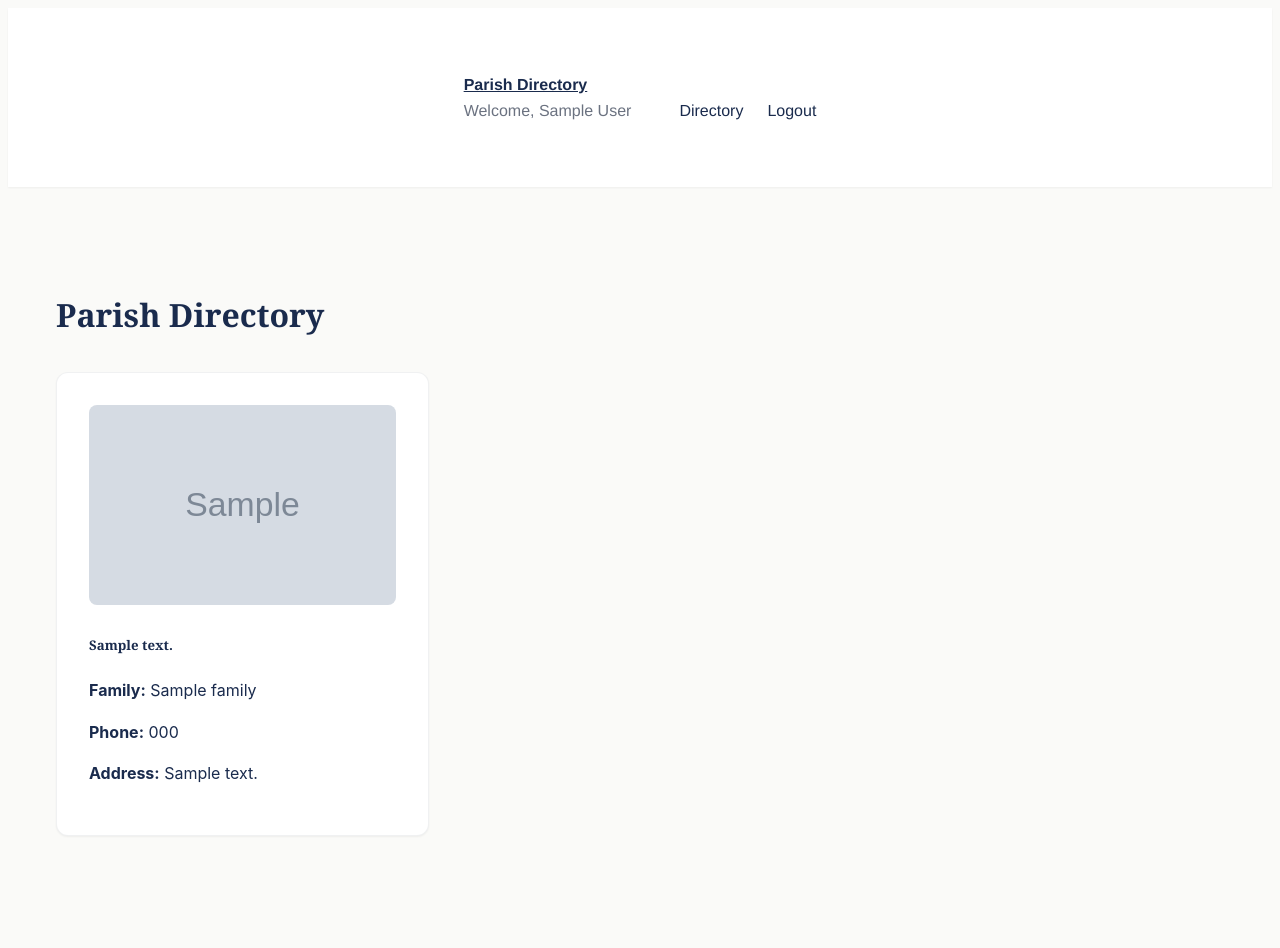
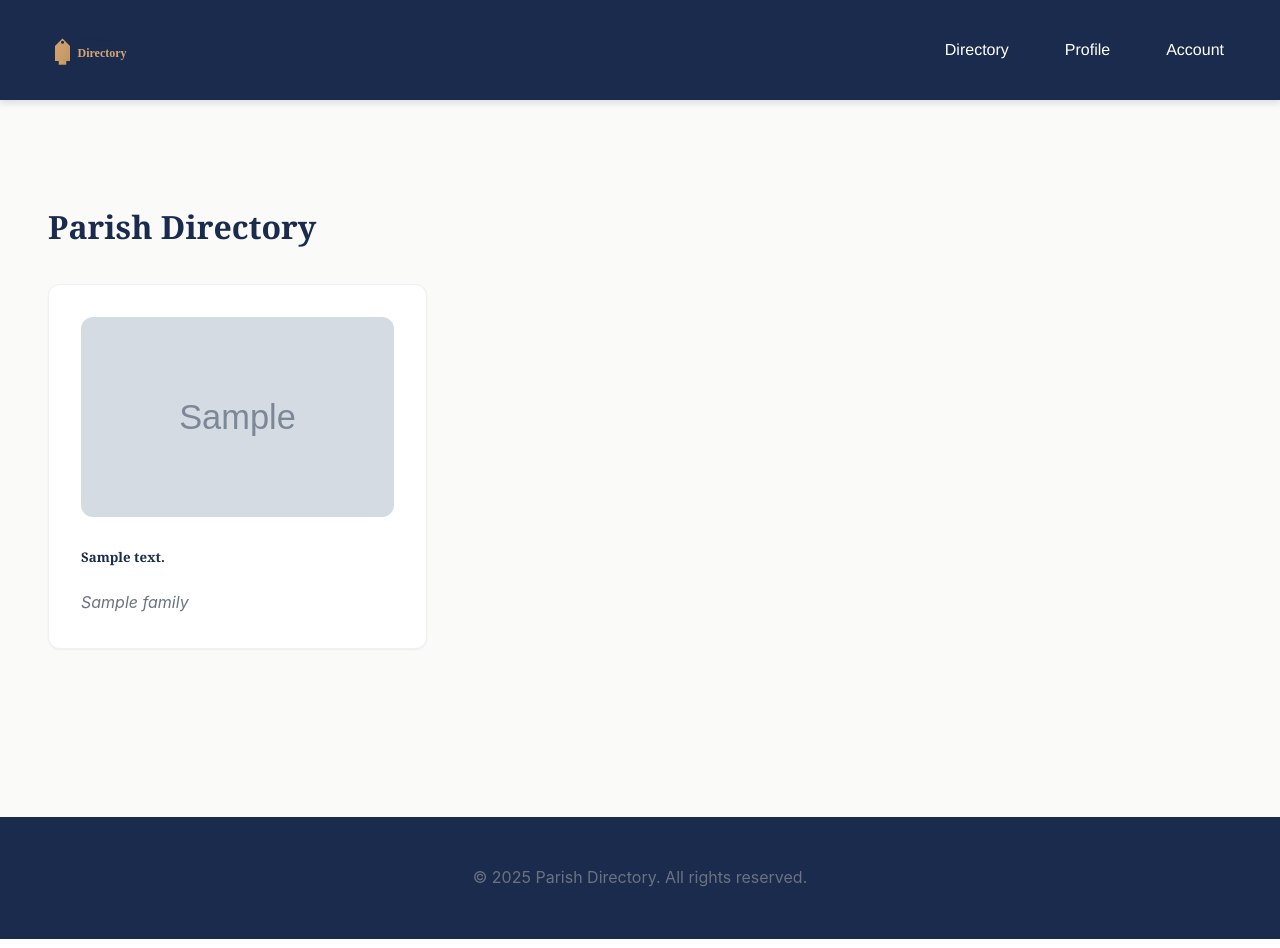
Before and after one commit to harnischllc/parish-directory, a Django app: page /directory/ in a window 1280 px wide. Run offline with Django 5.2, Linux system fonts and the light colour scheme; a user stored in the database is signed in; data comes from the database, SQL or seed files in the repository; tables that the repository leaves empty hold one stand-in row (values such as "Sample post"); grey boxes marked "Sample" are stand-in pictures.

Commit message:
feat: global CSS, base layout, styled directory grid, themed auth pages

```diff
--- a/directory/static/css/style.css
+++ b/directory/static/css/style.css
@@ -68,12 +68,99 @@ body {
   background-color: var(--background);
   color: var(--primary-navy);
   line-height: 1.6;
+  margin: 0;
+  padding: 0;
 }
 
-.navbar-brand {
+/* Header */
+.site-header {
+  background: var(--primary-navy);
+  color: white;
+  padding: var(--space-md) 0;
+  box-shadow: var(--shadow-md);
+}
+
+.header-container {
+  max-width: 1200px;
+  margin: 0 auto;
+  padding: 0 var(--space-lg);
+  display: flex;
+  justify-content: space-between;
+  align-items: center;
+}
+
+.logo-img {
+  height: 60px;
+  width: auto;
+}
+
+.main-nav {
+  display: flex;
+  align-items: center;
+  gap: var(--space-lg);
+}
+
+.main-nav .nav-link {
+  color: white;
+  text-decoration: none;
+  font-weight: 500;
   font-family: 'Montserrat', 'Helvetica Neue', sans-serif;
-  font-weight: 700;
-  color: var(--primary-navy) !important;
+  transition: color 0.2s ease;
+  padding: var(--space-sm) var(--space-md);
+  border-radius: var(--radius-md);
+}
+
+.main-nav .nav-link:hover {
+  color: var(--primary-gold);
+  background: rgba(255, 255, 255, 0.1);
+}
+
+.account-dropdown {
+  position: relative;
+  display: inline-block;
+}
+
+.dropdown-content {
+  display: none;
+  position: absolute;
+  right: 0;
+  background: white;
+  min-width: 160px;
+  box-shadow: var(--shadow-lg);
+  border-radius: var(--radius-md);
+  z-index: 1;
+  margin-top: var(--space-sm);
+}
+
+.account-dropdown:hover .dropdown-content {
+  display: block;
+}
+
+.dropdown-content a {
+  color: var(--primary-navy);
+  padding: var(--space-sm) var(--space-md);
+  text-decoration: none;
+  display: block;
+  transition: background-color 0.2s ease;
+}
+
+.dropdown-content a:hover {
+  background-color: var(--background);
+}
+
+/* Footer */
+.site-footer {
+  background: var(--primary-navy);
+  color: var(--gray);
+  padding: var(--space-xl) 0;
+  margin-top: var(--space-3xl);
+}
+
+.footer-container {
+  max-width: 1200px;
+  margin: 0 auto;
+  padding: 0 var(--space-lg);
+  text-align: center;
 }
 
 /* Buttons */
@@ -136,10 +229,23 @@ body {
   padding: var(--space-lg);
   margin: calc(-1 * var(--space-lg)) calc(-1 * var(--space-lg)) var(--space-lg) calc(-1 * var(--space-lg));
   font-family: 'Playfair Display', Georgia, serif;
+  text-align: center;
+}
+
+.card-header h1 {
+  color: white;
+  margin: 0;
+  font-size: var(--text-4xl);
+}
+
+.card-header h3 {
+  color: white;
+  margin: var(--space-sm) 0 0 0;
+  font-size: var(--text-xl);
 }
 
 .card-img-top {
-  border-radius: var(--radius-md);
+  border-radius: var(--radius-lg);
   object-fit: cover;
   transition: transform 0.3s ease;
   height: 200px;
@@ -148,6 +254,12 @@ body {
 
 .card:hover .card-img-top {
   transform: scale(1.02);
+}
+
+.family-name {
+  color: var(--gray);
+  font-style: italic;
+  margin: 0;
 }
 
 /* Forms */
@@ -196,40 +315,6 @@ body {
   font-weight: 500;
   color: var(--primary-navy);
   cursor: pointer;
-}
-
-/* Navigation */
-.navbar {
-  background: white !important;
-  box-shadow: var(--shadow-sm);
-  padding: var(--space-md) 0;
-  display: flex;
-  justify-content: space-between;
-  align-items: center;
-}
-
-.navbar-nav {
-  display: flex;
-  align-items: center;
-  gap: var(--space-lg);
-}
-
-.navbar-nav .nav-link {
-  color: var(--primary-navy) !important;
-  font-weight: 500;
-  font-family: 'Montserrat', 'Helvetica Neue', sans-serif;
-  transition: color 0.2s ease;
-  text-decoration: none;
-}
-
-.navbar-nav .nav-link:hover {
-  color: var(--primary-gold) !important;
-}
-
-.navbar-text {
-  color: var(--gray) !important;
-  font-family: 'Montserrat', 'Helvetica Neue', sans-serif;
-  margin-right: var(--space-lg);
 }
 
 /* Alerts */
@@ -271,7 +362,7 @@ body {
 
 .profiles-grid {
   display: grid;
-  grid-template-columns: repeat(auto-fit, minmax(300px, 1fr));
+  grid-template-columns: 1fr;
   gap: var(--space-lg);
   margin-top: var(--space-xl);
 }
@@ -359,7 +464,7 @@ body {
   }
 
   .profiles-grid {
-    grid-template-columns: repeat(auto-fit, minmax(350px, 1fr));
+    grid-template-columns: repeat(2, 1fr);
   }
 }
 
@@ -373,17 +478,13 @@ body {
   }
 
   .profiles-grid {
-    grid-template-columns: repeat(auto-fit, minmax(400px, 1fr));
+    grid-template-columns: repeat(3, 1fr);
   }
 }
 
 @media (min-width: 1280px) {
   .container {
     max-width: 1200px;
-  }
-
-  .profiles-grid {
-    grid-template-columns: repeat(3, 1fr);
   }
 }
 
--- a/directory/templates/directory/list.html
+++ b/directory/templates/directory/list.html
@@ -19,13 +19,7 @@
                         <div class="card-body">
                             <h5 class="card-title">{{ profile.get_visible_name_display }}</h5>
                             {% if profile.family %}
-                                <p class="card-text"><strong>Family:</strong> {{ profile.family.name }}</p>
-                            {% endif %}
-                            {% if profile.phone %}
-                                <p class="card-text"><strong>Phone:</strong> {{ profile.phone }}</p>
-                            {% endif %}
-                            {% if profile.address %}
-                                <p class="card-text"><strong>Address:</strong> {{ profile.address }}</p>
+                                <p class="card-text family-name">{{ profile.family.name }}</p>
                             {% endif %}
                         </div>
                     </div>
--- a/templates/base.html
+++ b/templates/base.html
@@ -5,24 +5,34 @@
     <meta name="viewport" content="width=device-width, initial-scale=1.0">
     <title>{% block title %}Parish Directory{% endblock %}</title>
     {% load static %}
+    <link rel="icon" type="image/svg+xml" href="{% static 'assets/images/favicon.svg' %}">
     <link rel="stylesheet" href="{% static 'css/style.css' %}">
 </head>
 <body>
-    <nav class="navbar">
-        <div class="container">
-            <a class="navbar-brand" href="/">Parish Directory</a>
-            <div class="navbar-nav">
+    <header class="site-header">
+        <div class="header-container">
+            <div class="logo">
+                <a href="/">
+                    <img src="{% static 'assets/images/logo.svg' %}" alt="Parish Directory" class="logo-img">
+                </a>
+            </div>
+            <nav class="main-nav">
                 {% if user.is_authenticated %}
-                    <span class="navbar-text">Welcome, {{ user.get_full_name|default:user.username }}</span>
-                    <a class="nav-link" href="{% url 'directory:directory_list' %}">Directory</a>
-                    <a class="nav-link" href="{% url 'account_logout' %}">Logout</a>
+                    <a href="{% url 'directory:directory_list' %}" class="nav-link">Directory</a>
+                    <a href="#" class="nav-link">Profile</a>
+                    <div class="account-dropdown">
+                        <span class="nav-link">Account</span>
+                        <div class="dropdown-content">
+                            <a href="{% url 'account_logout' %}">Logout</a>
+                        </div>
+                    </div>
                 {% else %}
-                    <a class="nav-link" href="{% url 'account_login' %}">Login</a>
-                    <a class="nav-link" href="{% url 'account_signup' %}">Sign Up</a>
+                    <a href="{% url 'account_login' %}" class="nav-link">Login</a>
+                    <a href="{% url 'account_signup' %}" class="nav-link">Sign Up</a>
                 {% endif %}
-            </div>
+            </nav>
         </div>
-    </nav>
+    </header>
 
     <main class="container">
         {% if messages %}
@@ -35,5 +45,11 @@
 
         {% block content %}{% endblock %}
     </main>
+
+    <footer class="site-footer">
+        <div class="footer-container">
+            <p>&copy; 2025 Parish Directory. All rights reserved.</p>
+        </div>
+    </footer>
 </body>
 </html>
```
Also changed, not shown: other parts of directory/static/css/style.css (+35 -2 lines), templates/404.html (added, +23 -0 lines), templates/500.html (added, +23 -0 lines), templates/account/password_change.html (added, +50 -0 lines), templates/account/password_change_done.html (added, +24 -0 lines), templates/account/password_reset.html (added, +42 -0 lines), templates/account/password_reset_done.html (added, +26 -0 lines), templates/directory/profile_form.html (added, +75 -0 lines), directory/static/assets/images/favicon.svg (added), directory/static/assets/images/logo.svg (added), 3 other files.
